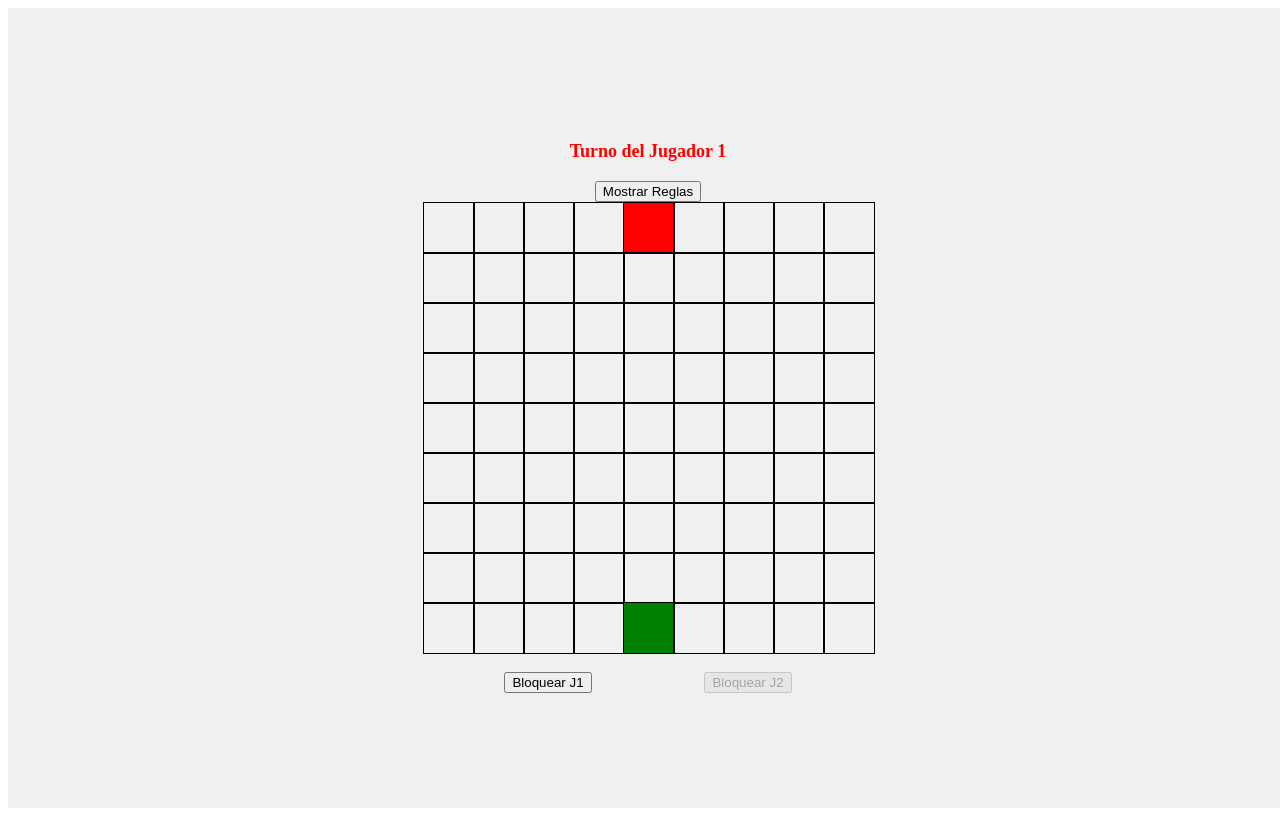
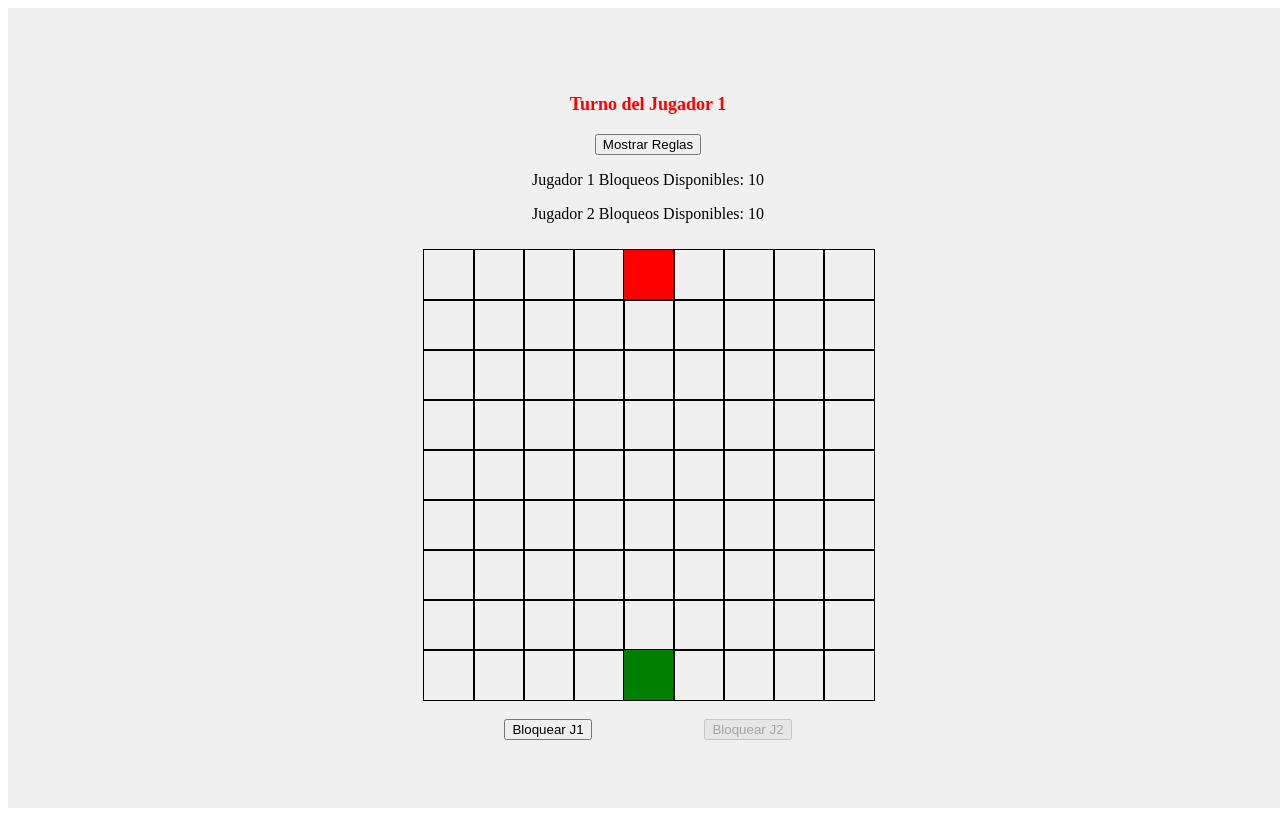
Before and after one commit to JhonZMarin/Quoridory, a Vue app in the folder Quoridor-vue/: page / in a window 1280 px wide. Built offline with nearby package versions, Linux system fonts and the light colour scheme.

Commit message:
Cantidad Bloqueos

```diff
--- a/Quoridor-vue/src/App.vue
+++ b/Quoridor-vue/src/App.vue
@@ -2,6 +2,10 @@
   <div id="app">
     <div class="content">
       <IndicadorTurno :turnoActual="turnoActual" />
+      <div class="info-bloqueos">
+        <p>Jugador 1 Bloqueos Disponibles: {{ 10 - cantidadBloquesJugador('jugador1') }}</p>
+        <p>Jugador 2 Bloqueos Disponibles: {{ 10 - cantidadBloquesJugador('jugador2') }}</p>
+      </div>
       <Tablero
         :casillas="casillas"
         :bloqueos="bloqueos"
@@ -10,8 +14,8 @@
       />
       <MensajeGanador :mostrar="mostrarGanador" :mensaje="mensajeGanador" />
       <div class="botones-bloqueo">
-        <button @click="activarModoBloqueo" :disabled="modoBloqueo || turnoActual !== 1">Bloquear J1</button>
-        <button @click="activarModoBloqueo" :disabled="modoBloqueo || turnoActual !== 2">Bloquear J2</button>
+        <button @click="() => activarModoBloqueo('jugador1')" :disabled="modoBloqueo || turnoActual !== 1">Bloquear J1</button>
+        <button @click="() => activarModoBloqueo('jugador2')" :disabled="modoBloqueo || turnoActual !== 2">Bloquear J2</button>
       </div>
     </div>
   </div>
@@ -55,6 +59,9 @@ export default {
       casillas[0 * 9 + 4].jugadorClase = 'jugador1';
       casillas[8 * 9 + 4].jugadorClase = 'jugador2';
       return casillas;
+    },
+    cantidadBloquesJugador(jugador) {
+      return this.bloqueos.filter(bloqueo => bloqueo.jugadorClase === jugador).length;
     },
     actualizarTurno() {
       this.turnoActual = this.turnoActual === 1 ? 2 : 1;
@@ -118,7 +125,8 @@ export default {
         if (event.key === 'ArrowDown' && this.posicionBloqueo.fila < 8) this.posicionBloqueo.fila++;
         if (event.key === 'ArrowLeft' && this.posicionBloqueo.columna > 0) this.posicionBloqueo.columna--;
         if (event.key === 'ArrowRight' && this.posicionBloqueo.columna < 8) this.posicionBloqueo.columna++;
-      } else {
+      }
+      else {
         if (event.key === 'w' && nuevaFila > 0) nuevaFila--;
         if (event.key === 's' && nuevaFila < 8) nuevaFila++;
         if (event.key === 'a' && nuevaColumna > 0) nuevaColumna--;
@@ -135,15 +143,30 @@ export default {
       }
     },
     colocarBloqueo(fila, columna, direccion) {
+
+      const jugadorActual = this.turnoActual === 1 ? 'jugador1' : 'jugador2';
+      const cantidadBloqueosDisponibles = this.bloqueos.filter(bloqueo => bloqueo.jugadorClase === jugadorActual).length;
+      if (cantidadBloqueosDisponibles >= 10) {
+
+        return;
+      }
+
       if (direccion === 'horizontal' && fila < 8) {
-        this.bloqueos.push({ fila, columna, direccion });
+        this.bloqueos.push({ fila, columna, direccion, jugadorClase: jugadorActual });
       } else if (direccion === 'vertical' && columna < 8) {
-        this.bloqueos.push({ fila, columna, direccion });
+        this.bloqueos.push({ fila, columna, direccion, jugadorClase: jugadorActual });
       }
       this.modoBloqueo = false;
       this.actualizarTurno();
     },
-    activarModoBloqueo() {
+    activarModoBloqueo(jugador) {
+
+      const cantidadBloqueosDisponibles = this.bloqueos.filter(bloqueo => bloqueo.jugadorClase === jugador).length;
+      if (cantidadBloqueosDisponibles >= 10) {
+
+        return;
+      }
+
       this.modoBloqueo = true;
     }
   },
@@ -152,7 +175,7 @@ export default {
   },
   beforeDestroy() {
     window.removeEventListener('keydown', this.manejarTecla);
-  }
+  },
 };
 </script>
 
@@ -172,6 +195,10 @@ export default {
   align-items: center;
 }
 
+.info-bloqueos {
+  margin-bottom: 10px;
+}
+
 .botones-bloqueo {
   display: flex;
   justify-content: space-around;
--- a/Quoridor-vue/src/components/moléculas/Bloqueo.vue
+++ b/Quoridor-vue/src/components/moléculas/Bloqueo.vue
@@ -11,7 +11,7 @@ export default {
   props: {
     fila: Number,
     columna: Number,
-    direccion: String, // 'horizontal' o 'vertical'
+    direccion: String,
     jugadorClase: String
   },
   methods: {
```
